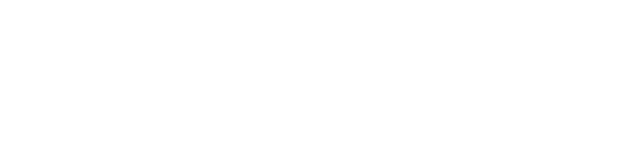
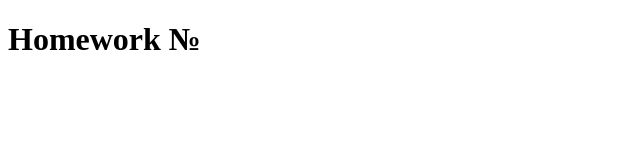
Before and after one commit to ViktoriaZhurylo/Zhurylo-Front-End-Pro-21.10.2022, a plain HTML site: page hw_Zhurylo/index.html in a window 1280 px wide. Shown: the whole page, without its empty margins (0-640 px from the left). Drawn offline with Linux system fonts and the light colour scheme.

Commit message:
changed template

```diff
--- a/hw_Zhurylo/index.html
+++ b/hw_Zhurylo/index.html
@@ -6,6 +6,6 @@
     <script src="js/index.js" defer></script>
 </head>
 <body>
-
+<h1>Homework №</h1>
 </body>
 </html>
```
